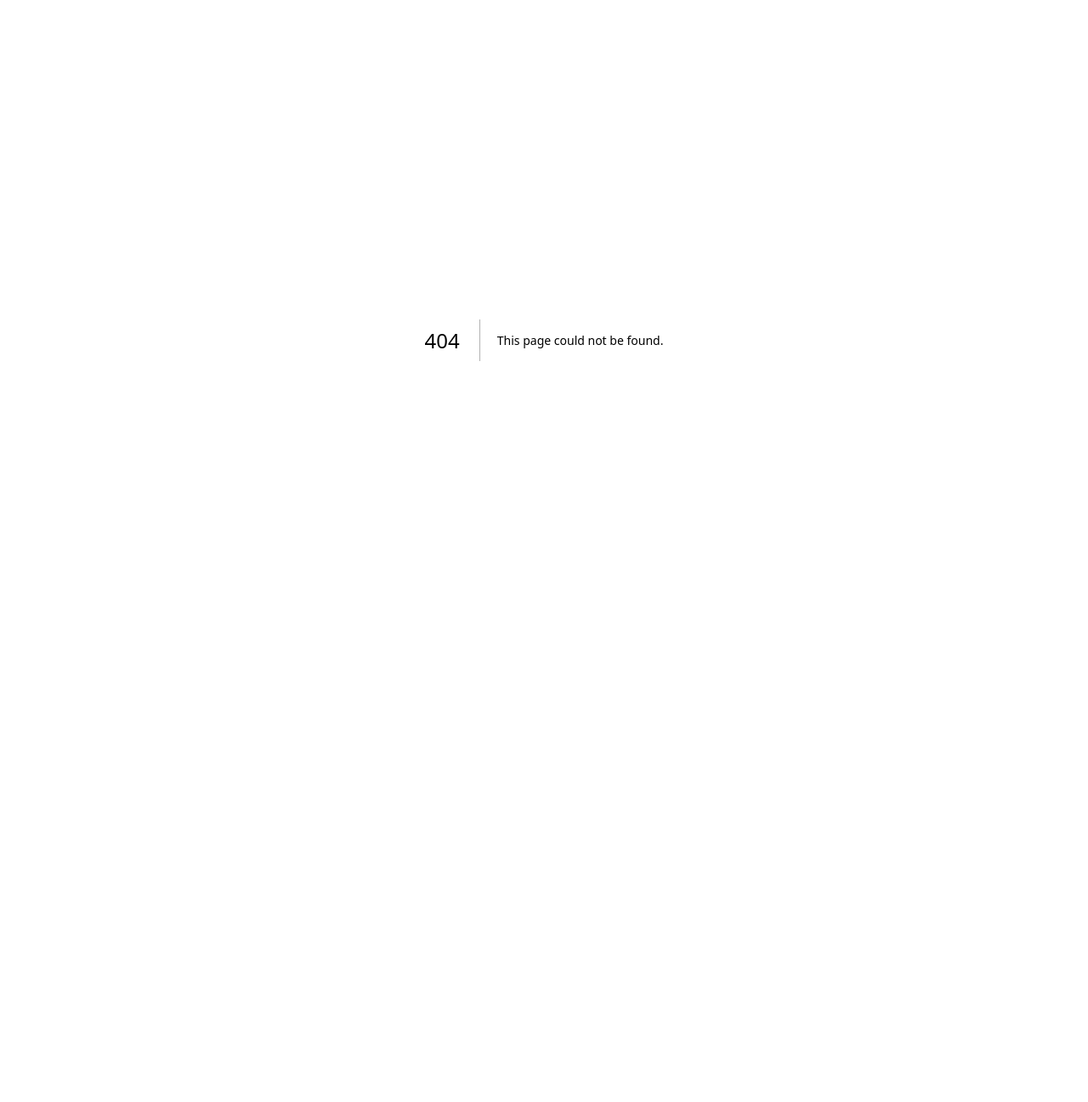
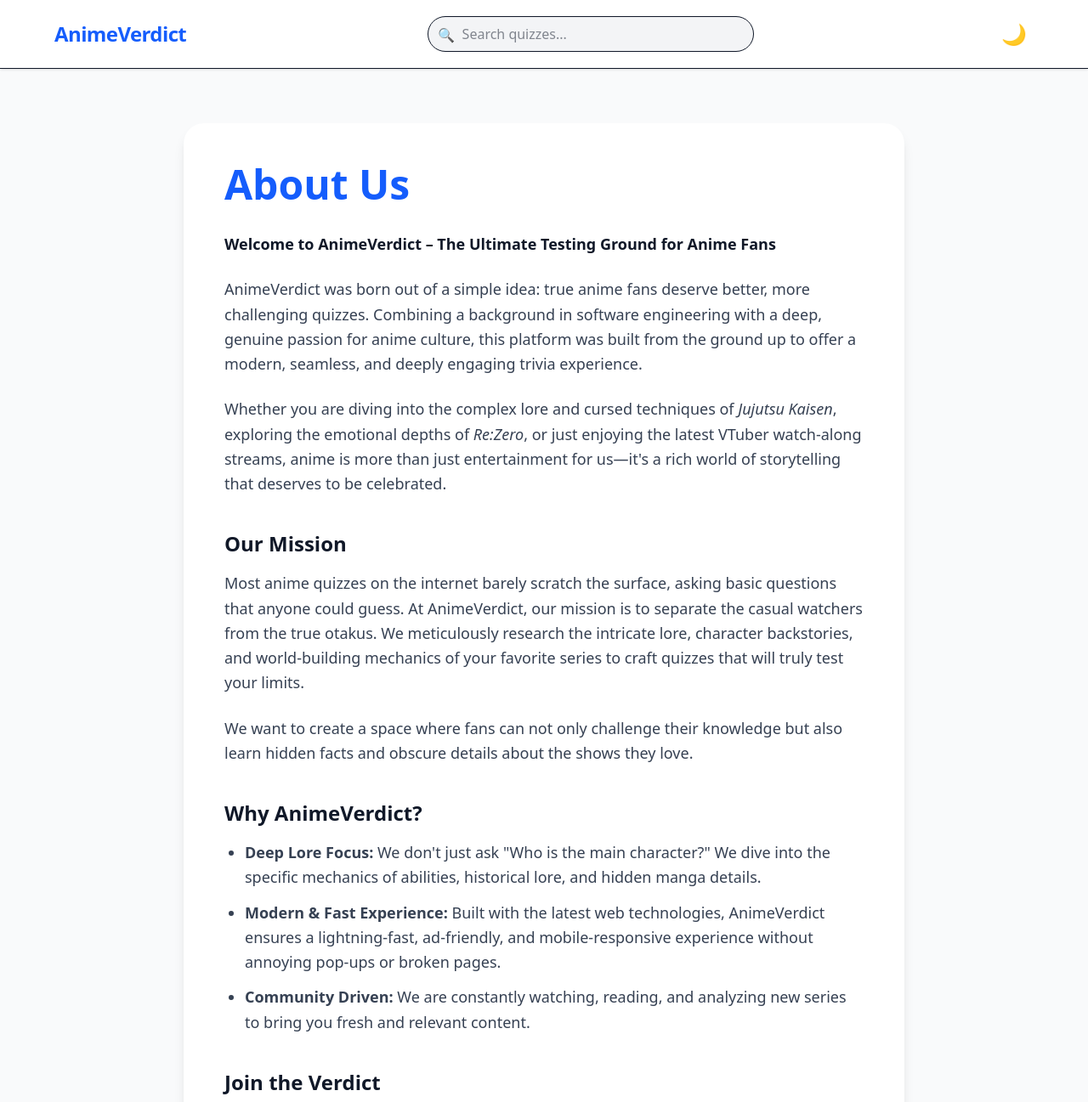
Before and after one commit to Bahadir002/anime-verdict-frontend, a Next.js app: page /about in a window 1280 px wide. Before the commit this address had no page. Shown: the top 1297 px of the page at 85% size. Before the commit the page ends 800 px from the top, so only its background shows below. Built offline with nearby package versions, Linux system fonts and the light colour scheme.

Commit message:
About Us sayfasi eklendi ve tasarlandi

```diff
--- /dev/null
+++ b/app/about/page.tsx
@@ -0,0 +1,82 @@
+// app/about/page.tsx
+"use client";
+import { useState, useEffect } from "react";
+import Link from "next/link";
+import Navbar from "../../components/Navbar";
+import Footer from "../../components/Footer";
+
+export default function AboutPage() {
+  const [mounted, setMounted] = useState(false);
+  const [darkMode, setDarkMode] = useState(false);
+  const [searchQuery, setSearchQuery] = useState("");
+
+  useEffect(() => {
+    setMounted(true);
+    if (document.documentElement.classList.contains("dark")) setDarkMode(true);
+  }, []);
+
+  if (!mounted) return <div className="min-h-screen flex items-center justify-center">Loading...</div>;
+
+  return (
+    <div className={darkMode ? "dark" : ""}>
+      <div className="bg-gray-50 dark:bg-[#0a0a0a] text-gray-900 dark:text-gray-100 min-h-screen transition-colors duration-300 flex flex-col">
+
+        <Navbar
+          darkMode={darkMode}
+          setDarkMode={() => setDarkMode(!darkMode)}
+          searchQuery={searchQuery}
+          setSearchQuery={setSearchQuery}
+        />
+
+        <main className="flex-grow max-w-4xl mx-auto p-6 mt-10 mb-20 w-full">
+          <div className="bg-white dark:bg-[#151515] p-8 md:p-12 rounded-3xl shadow-lg">
+
+            <h1 className="text-4xl md:text-5xl font-black mb-8 text-blue-600">About Us</h1>
+
+            <div className="space-y-6 text-lg leading-relaxed text-gray-700 dark:text-gray-300">
+              <p>
+                <strong className="text-gray-900 dark:text-white">Welcome to AnimeVerdict – The Ultimate Testing Ground for Anime Fans</strong>
+              </p>
+
+              <p>
+                AnimeVerdict was born out of a simple idea: true anime fans deserve better, more challenging quizzes. Combining a background in software engineering with a deep, genuine passion for anime culture, this platform was built from the ground up to offer a modern, seamless, and deeply engaging trivia experience.
+              </p>
+
+              <p>
+                Whether you are diving into the complex lore and cursed techniques of <em>Jujutsu Kaisen</em>, exploring the emotional depths of <em>Re:Zero</em>, or just enjoying the latest VTuber watch-along streams, anime is more than just entertainment for us—it's a rich world of storytelling that deserves to be celebrated.
+              </p>
+
+              <h2 className="text-2xl font-bold mt-10 mb-4 text-gray-900 dark:text-white">Our Mission</h2>
+              <p>
+                Most anime quizzes on the internet barely scratch the surface, asking basic questions that anyone could guess. At AnimeVerdict, our mission is to separate the casual watchers from the true otakus. We meticulously research the intricate lore, character backstories, and world-building mechanics of your favorite series to craft quizzes that will truly test your limits.
+              </p>
+              <p>
+                We want to create a space where fans can not only challenge their knowledge but also learn hidden facts and obscure details about the shows they love.
+              </p>
+
+              <h2 className="text-2xl font-bold mt-10 mb-4 text-gray-900 dark:text-white">Why AnimeVerdict?</h2>
+              <ul className="list-disc pl-6 space-y-3">
+                <li><strong>Deep Lore Focus:</strong> We don't just ask "Who is the main character?" We dive into the specific mechanics of abilities, historical lore, and hidden manga details.</li>
+                <li><strong>Modern & Fast Experience:</strong> Built with the latest web technologies, AnimeVerdict ensures a lightning-fast, ad-friendly, and mobile-responsive experience without annoying pop-ups or broken pages.</li>
+                <li><strong>Community Driven:</strong> We are constantly watching, reading, and analyzing new series to bring you fresh and relevant content.</li>
+              </ul>
+
+              <h2 className="text-2xl font-bold mt-10 mb-4 text-gray-900 dark:text-white">Join the Verdict</h2>
+              <p>
+                Are you ready to prove your knowledge? Browse our featured quizzes, challenge your friends, and see if you have what it takes to achieve a "Special Grade" score.
+              </p>
+              <p>
+                If you have any questions, suggestions for new quizzes, or just want to talk about the latest episodes, feel free to reach out to us through our <strong>Contact Us</strong> page.
+              </p>
+              <p className="font-bold text-blue-600 mt-8 text-xl">
+                Thank you for visiting AnimeVerdict. Let the trials begin!
+              </p>
+            </div>
+          </div>
+        </main>
+
+        <Footer />
+      </div>
+    </div>
+  );
+}
```
